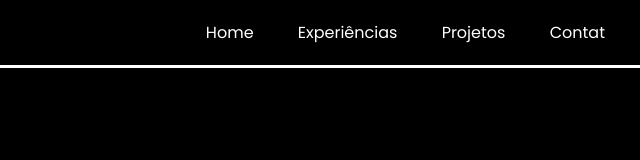
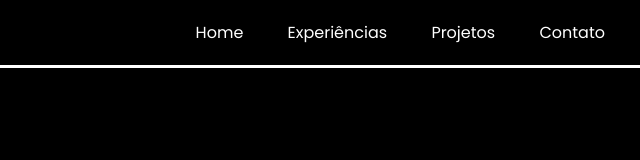
Before and after one commit to Bruuc3Souza/HTML-CSS, a plain HTML site: page index.html in a window 1280 px wide. Shown: the full height of the page, 640-1280 px from the left. Drawn offline with Linux system fonts and the light colour scheme.

Commit message:
Atualizei Contato

```diff
--- a/index.html
+++ b/index.html
@@ -21,7 +21,7 @@
             <a href="$"><li>Home</li></a>
             <a href="#"><li>Experiências</li></a>
             <a href="#"><li>Projetos</li></a>
-            <a href="#"><li>Contat</li></a>
+            <a href="#"><li>Contato</li></a>
         <nav>
     </header>
 
```
